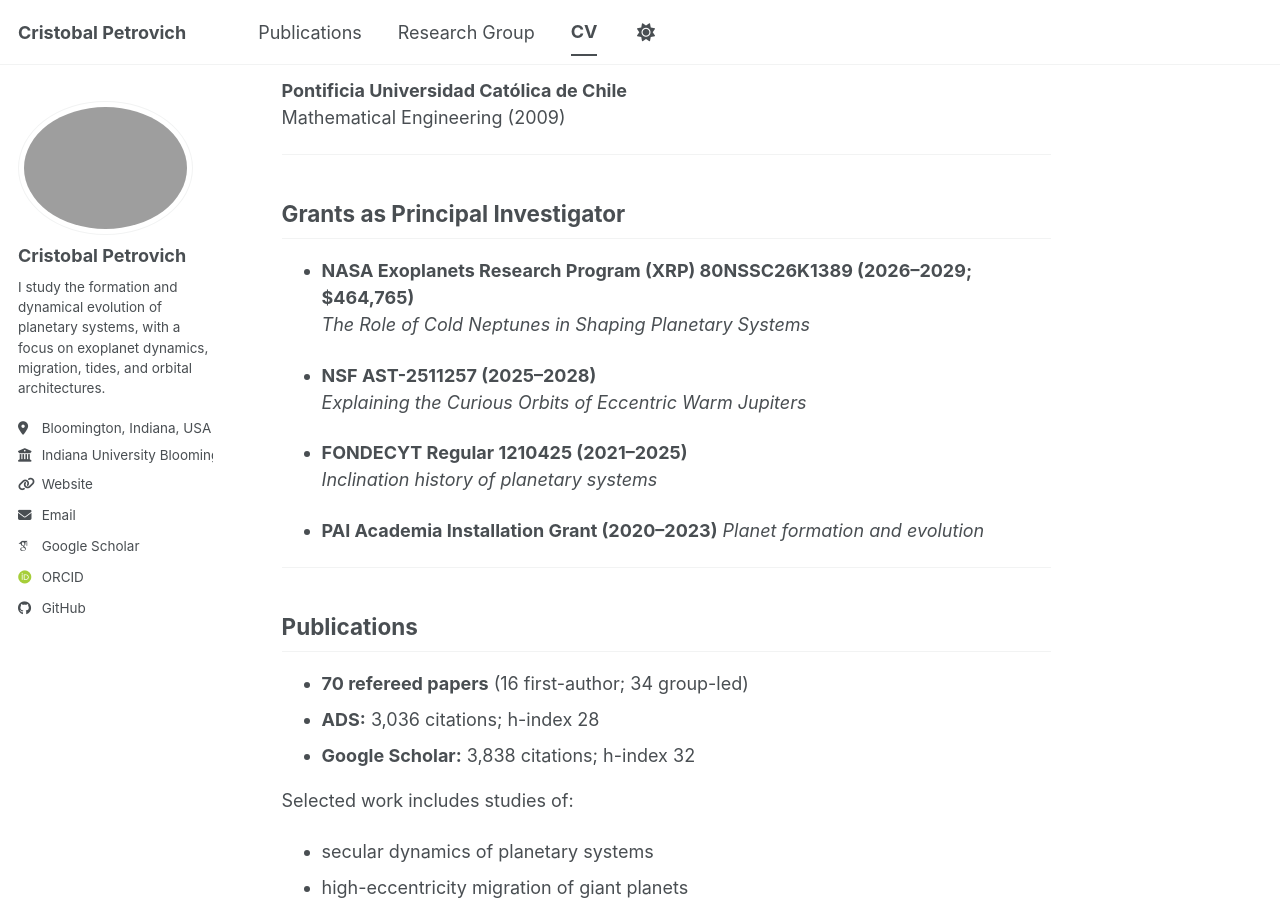
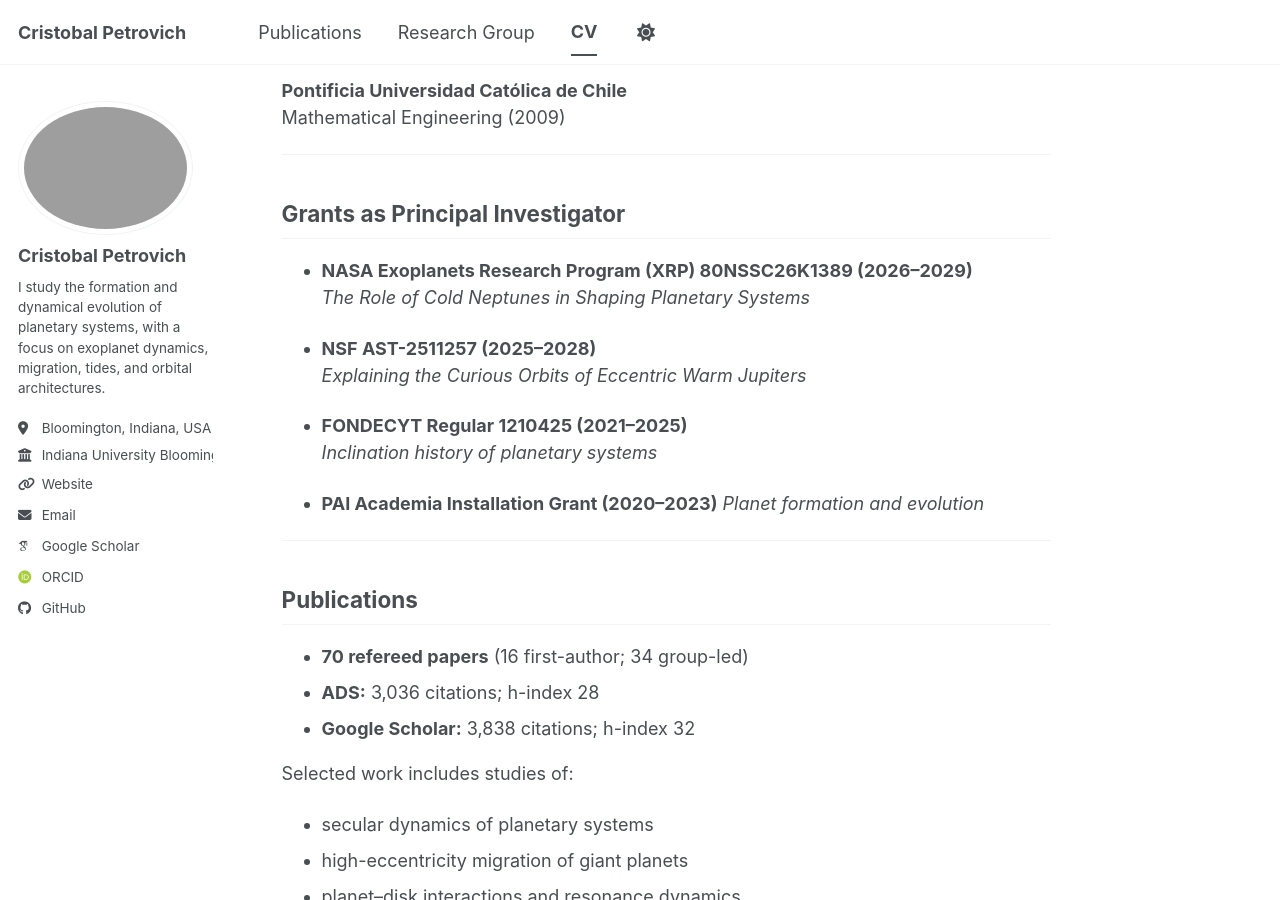
Before and after one commit to cpetrovich/cpetrovich.github.io, a Jekyll site: the page built from _pages/cv.md, in a window 1280 px wide and 900 px high, scrolled down 1194 px. Built offline with Jekyll 4.4.1, drawn with Linux system fonts in a browser that asks for light colours; some web fonts are replaced; a script bundle is joined from its source files by our own code; library files that are not in the unit come from our copies.

Commit message:
Remove grant amount from CV webpage

```diff
--- a/_pages/cv.md
+++ b/_pages/cv.md
@@ -46,7 +46,7 @@ Mathematical Engineering (2009)
 ---
 
 ## Grants as Principal Investigator
-- **NASA Exoplanets Research Program (XRP) 80NSSC26K1389 (2026–2029; $464,765)**<br>
+- **NASA Exoplanets Research Program (XRP) 80NSSC26K1389 (2026–2029)**<br>
   *The Role of Cold Neptunes in Shaping Planetary Systems*
 
 - **NSF AST-2511257 (2025–2028)**
```
